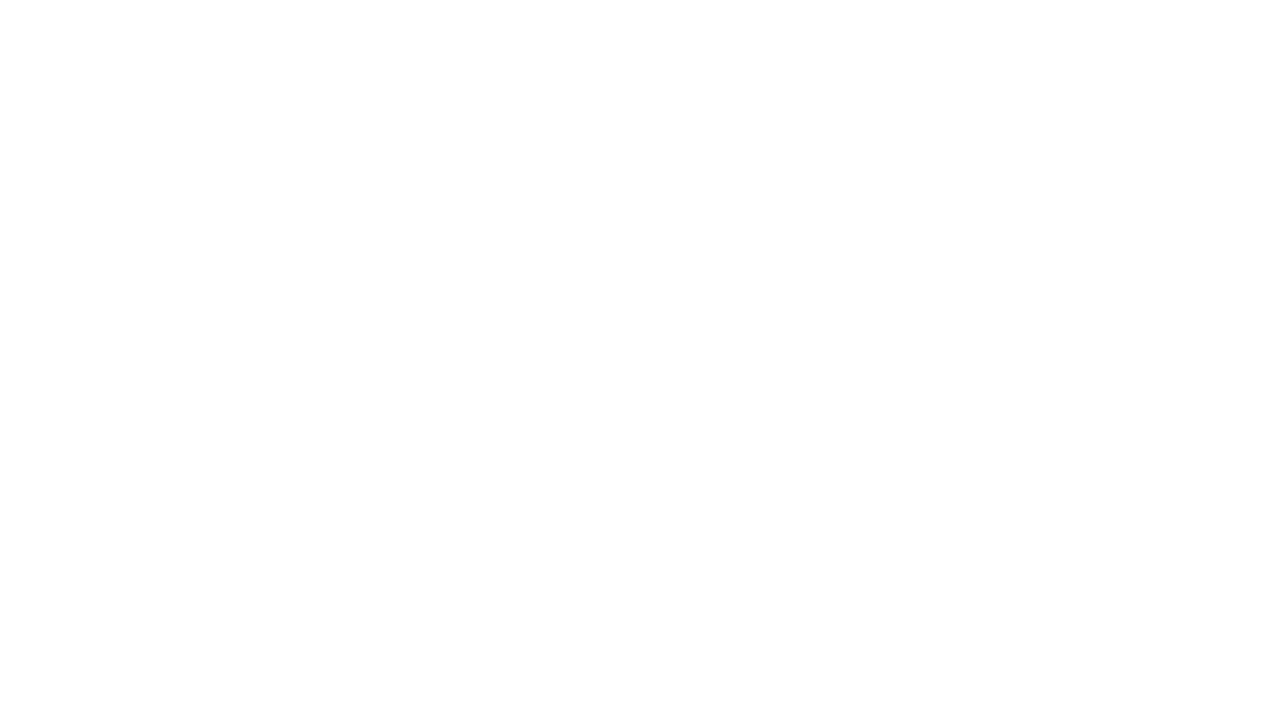
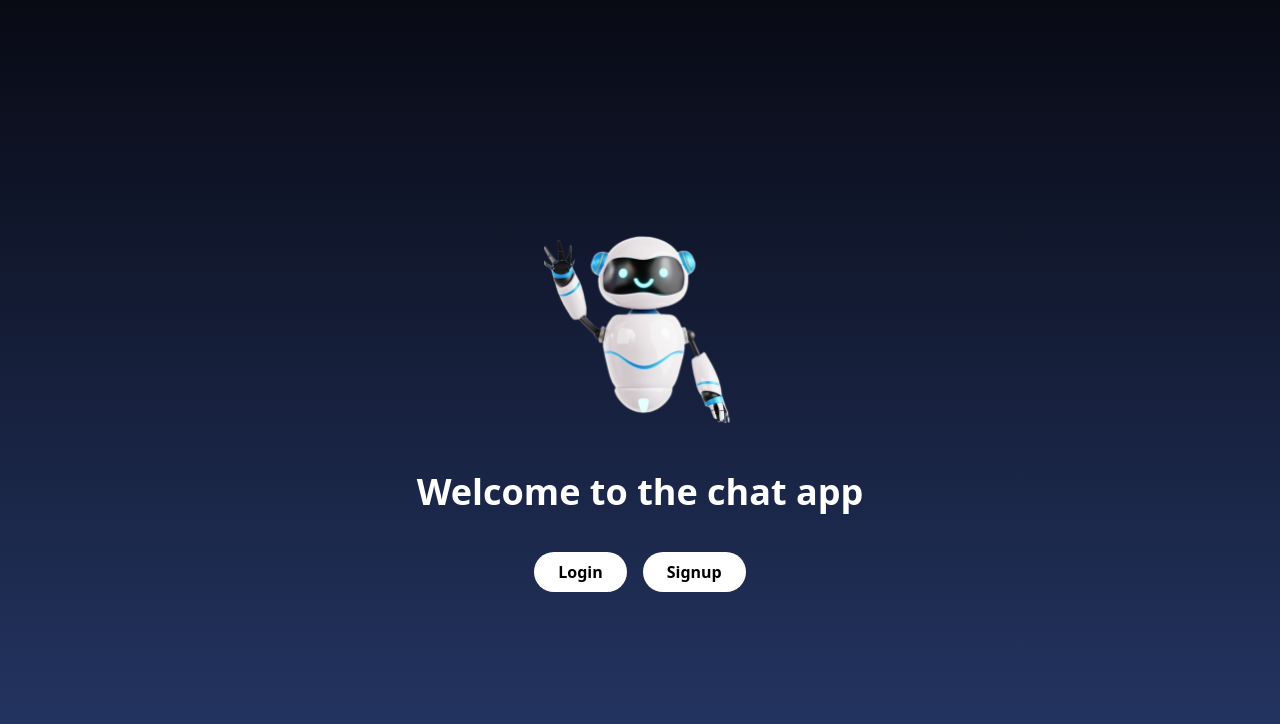
Before and after one commit to Surbhisinghal1234/chatApp-frontend, a React (Vite) app: page /welcome in a window 1280 px wide. Before the commit this address had no page. Shown: the top 724 px of the page. Built offline with nearby package versions, Linux system fonts and the light colour scheme.

Commit message:
add welcome page

```diff
--- a/src/App.jsx
+++ b/src/App.jsx
@@ -6,6 +6,7 @@ import Login from './pages/login/Login'
 import SignUp from './pages/signup/SignUp'
 import { ToastContainer } from "react-toastify";
 import { useAuthContext } from './context/AuthContext'
+import Welcomepage from './pages/welcomePage/Welcomepage'
 
 function App() {
 
@@ -16,13 +17,19 @@ function App() {
     <>
   <div className=''>
     <Routes>
+      <Route path="/welcome" element={<Welcomepage/>}/>
 
-      <Route path = "/"  element={ authUser ?   <Home/> : <Navigate to = {"/login"}/>}/>
+      {/* <Route path = "/"  element={ authUser ?   <Home/> : <Navigate to = {"/login"}/>}/>
       <Route path = "/login"  element={   authUser ? <Navigate to={"/"}/> :<Login/>}/>
-      {/* <Route path = "/login"  element={<Login/>}/> */}
 
-      <Route path = "/signup"  element={authUser ? <Navigate to={"/"}/>:<SignUp/>}/>
-      {/* <Route path = "/signup"  element={<SignUp/>}/> */}
+
+      <Route path = "/signup"  element={authUser ? <Navigate to={"/"}/>:<SignUp/>}/> */}
+
+     <Route path = "/"  element={ authUser ?   <Home/> : <Navigate to = {"/welcome"}/>}/>
+      <Route path = "/welcome"  element={   authUser ? <Navigate to={"/"}/> :<Login/>}/>
+
+
+      <Route path = "/welcome"  element={authUser ? <Navigate to={"/"}/>:<SignUp/>}/>
 
 
 
--- /dev/null
+++ b/src/pages/welcomePage/Welcomepage.jsx
@@ -0,0 +1,45 @@
+import React, { useState, useEffect } from 'react';
+import img1 from "../../assets/robot.png";
+import "./welcome.css";
+import { Link } from 'react-router-dom';
+const Welcomepage = () => {
+  const [text, setText] = useState("");
+  const message = "Welcome to the chat app ";
+  const letters = message.split('');
+
+  useEffect(() => {
+    letters.forEach((letter, ind) => {
+      setTimeout(() => {
+        setText(prev => prev + letter);
+      }, ind * 100);
+    });
+
+
+  setText("");
+  }, []);
+
+  return (
+    <div className='welcome-bg flex flex-col gap-10 items-center justify-center h-screen p-10 text-center'>
+      <div className='h-[14rem] w-[12rem]'>
+        <img
+          src={img1}
+          alt="image"
+          className="h-[100%] w-[100%] object-cover"
+        />
+      </div>
+      <div className=''>
+        <span className='font-bold text-2xl md:text-4xl text-white'>{text}</span>
+      </div>
+      <div className='button-container flex  gap-4'>
+        <Link to="/login">
+          <button className='bg-white text-black py-2 font-bold px-6 rounded-full hover:text-[#080a14] hover:bg-gray-400 transition duration-300 ease-in-out'>Login</button>
+        </Link>
+        <Link to="/signup">
+          <button className='bg-white text-black py-2 font-bold px-6 rounded-full hover:bg-gray-400 hover:text-[#080a14] transition duration-300 ease-in-ou'>Signup</button>
+        </Link>
+      </div>
+    </div>
+  );
+}
+
+export default Welcomepage;
--- /dev/null
+++ b/src/pages/welcomePage/welcome.css
@@ -0,0 +1,9 @@
+.welcome-bg{
+    background: linear-gradient(to bottom , #080a14, #263868);
+    height: 100vh;
+    display: flex;
+    align-items: center;
+    justify-content: center;
+    width: 100%;
+
+}
```
